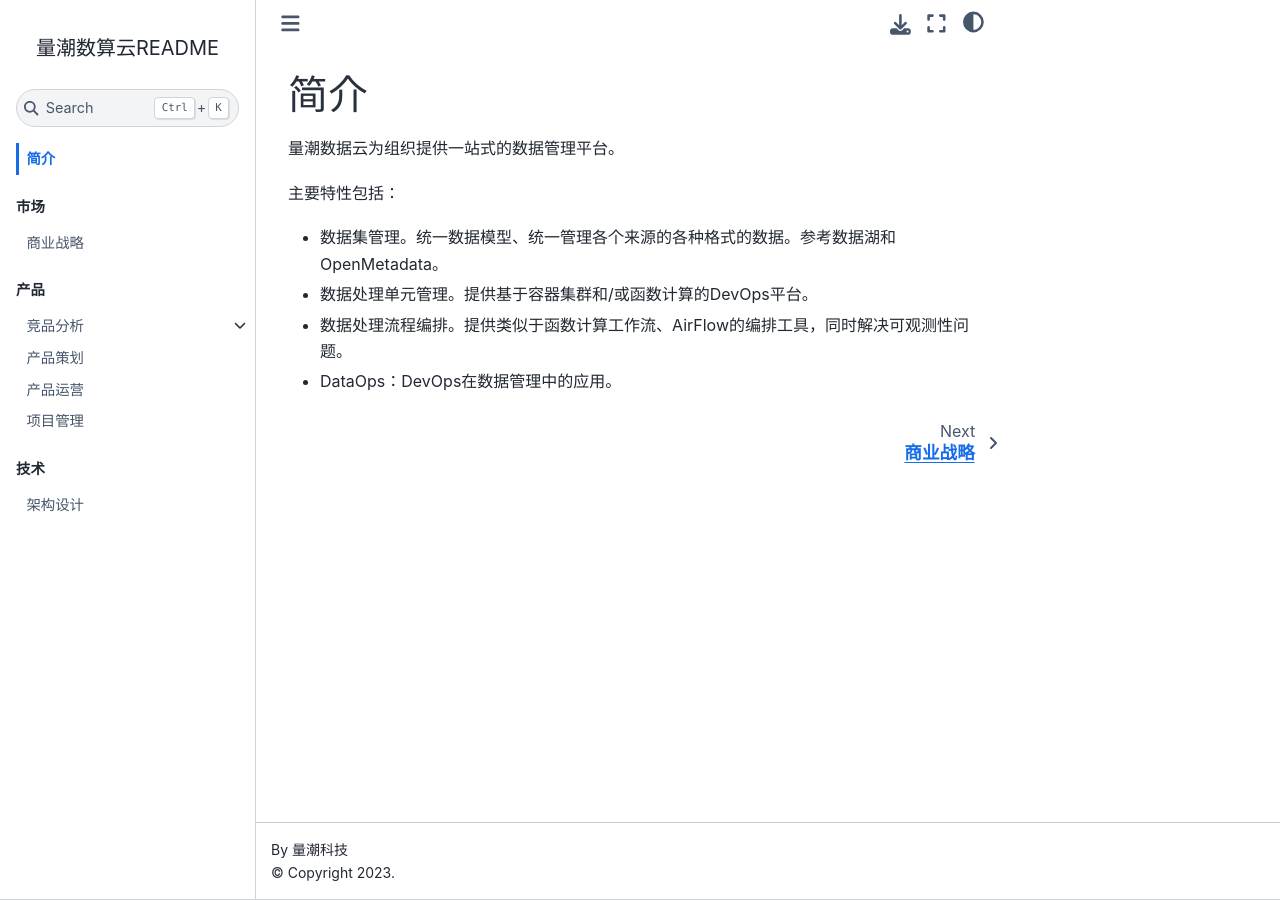
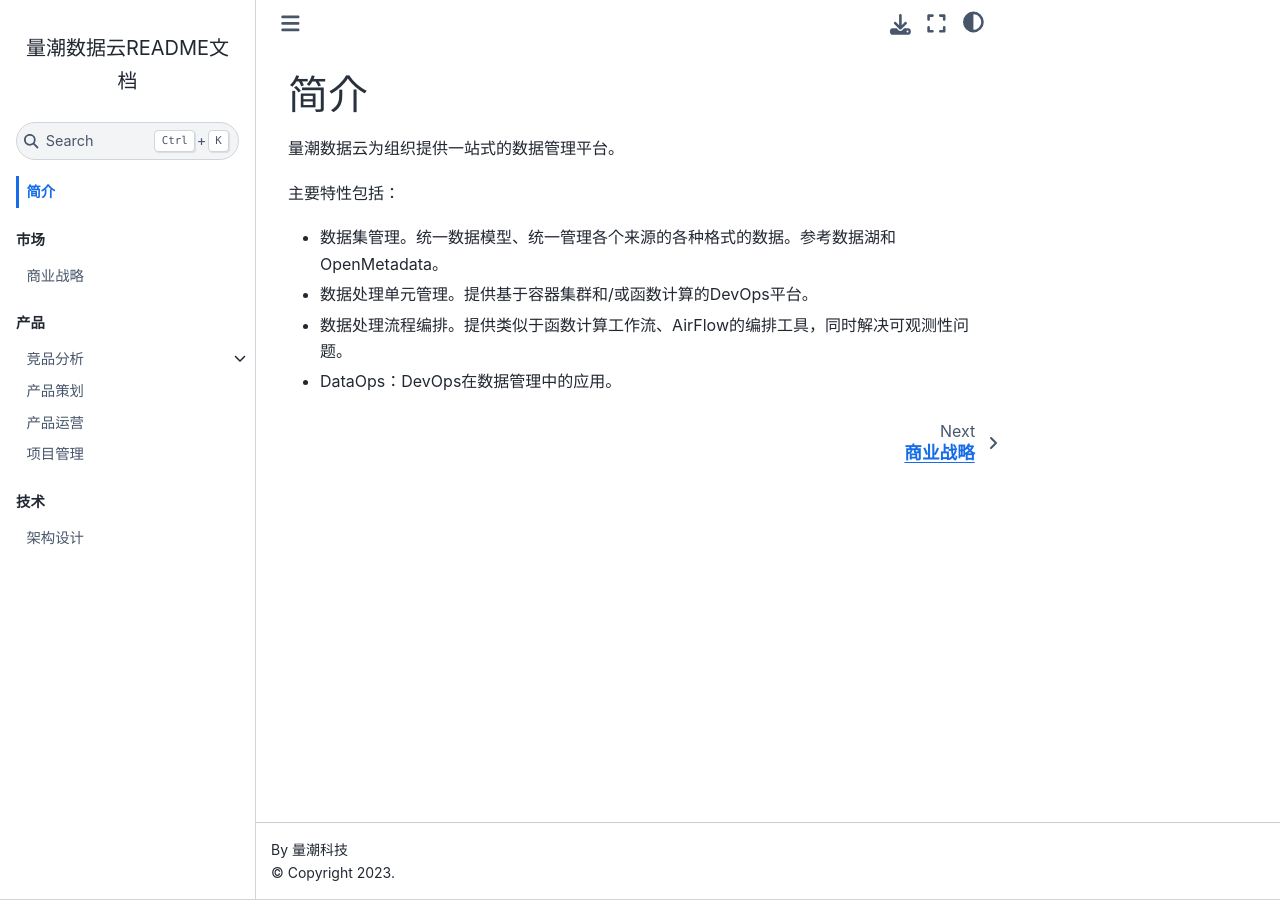
Before and after one commit to quanttide/qtcloud-data-readme, a Jupyter Book: the page built from index.md, in a window 1280 px wide. Built offline with Jupyter Book 1.0.4 settings and Sphinx 7.4.7 and the Sphinx Book theme 1.1.4, drawn with Linux system fonts in a browser that asks for light colours.

Commit message:
config: 修改title

```diff
--- a/_config.yml
+++ b/_config.yml
@@ -1,2 +1,3 @@
-title: 量潮数算云README
+name: qtcloud-data-readme
+title: 量潮数据云README文档
 author: 量潮科技
```
